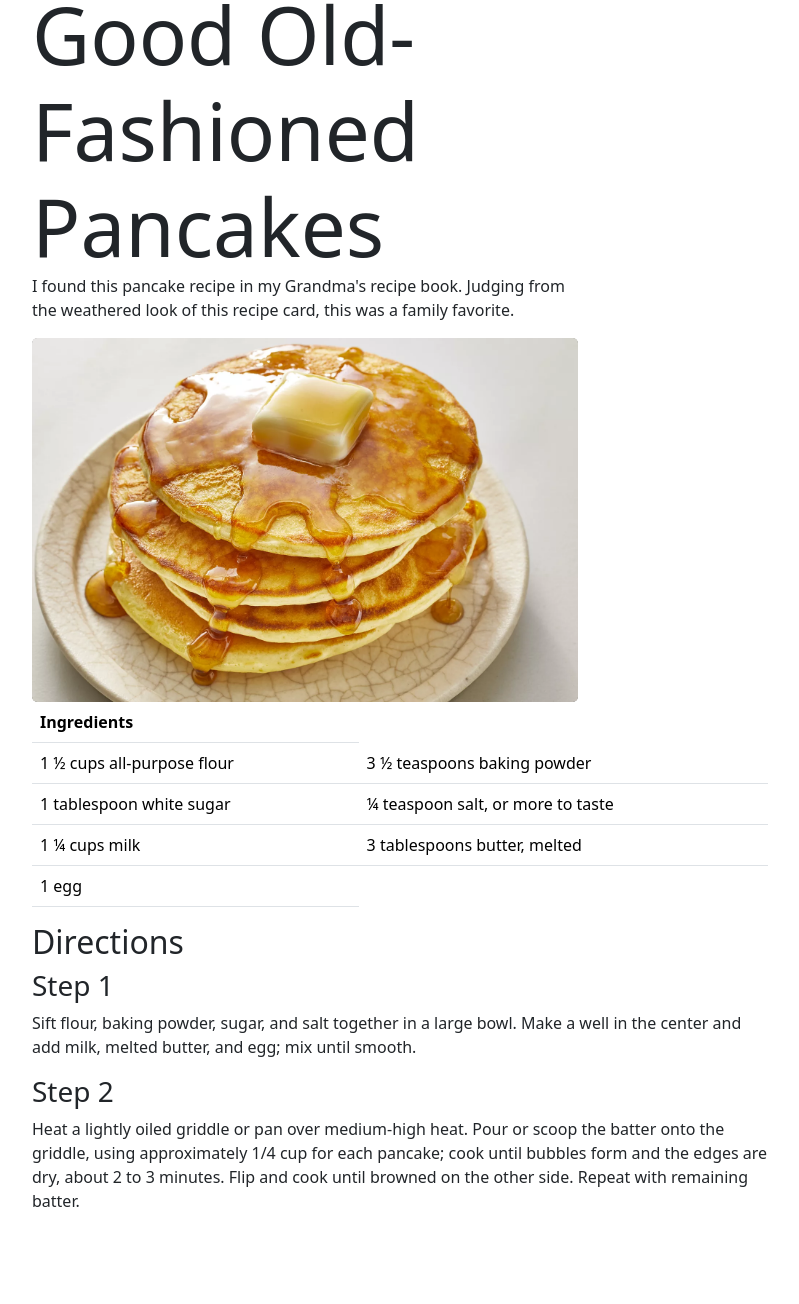
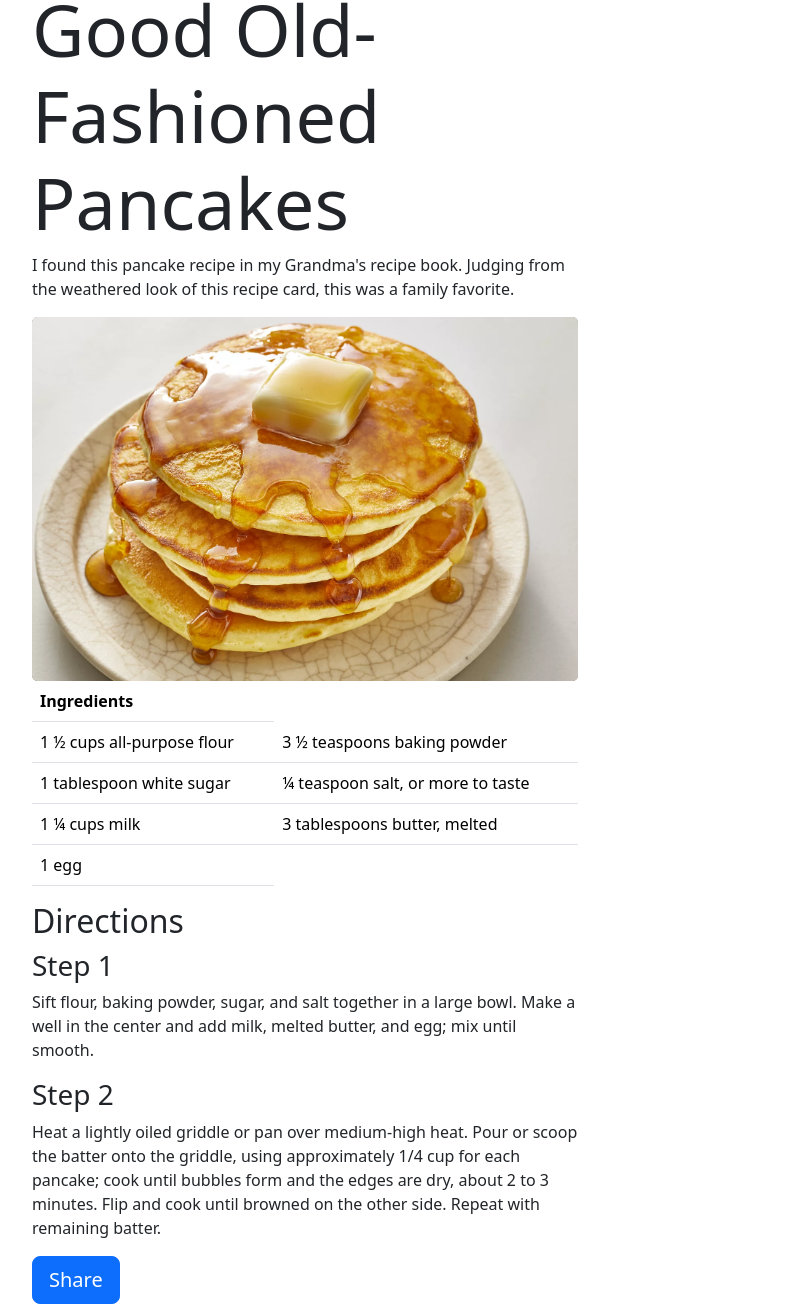
Before and after one commit to NoriesDev/THE-COOKBOOK, a plain HTML site: page recipe.html in a window 1280 px wide. Shown: the part 14-1318 px from the top of the page, without its empty margins (50-849 px from the left). Before the commit the page ends 1243 px from the top, so only its background shows below. Drawn offline with nearby package versions, Linux system fonts and the light colour scheme.

Commit message:
added share button with alert, and script file

```diff
--- a/recipe.html
+++ b/recipe.html
@@ -26,12 +26,8 @@
     <body>
         <div class="container">
             <div class="row">
-                <div class="col col-lg-8 display-1">
-                    Good Old-Fashioned Pancakes
-                </div>
-            </div>
-            <div class="row">
                 <div class="col col-lg-6">
+                    <h2 class="display-2">Good Old-Fashioned Pancakes</h2>
                     <p>
                         I found this pancake recipe in my Grandma's recipe book.
                         Judging from the weathered look of this recipe card,
@@ -62,7 +58,7 @@
                 </div>
             </div>
             <div class="row">
-                <div class="col col-lg-8">
+                <div class="col col-lg-6">
                     <table class="table">
                         <thead>
                             <tr>
@@ -90,7 +86,7 @@
                 </div>
             </div>
             <div class="row">
-                <div class="col col-lg-8">
+                <div class="col col-lg-6">
                     <h2 id="directions">Directions</h2>
                     <h3>Step 1</h3>
                     <p>
@@ -107,6 +103,13 @@
                         minutes. Flip and cook until browned on the other side.
                         Repeat with remaining batter.
                     </p>
+                    <button
+                        type="button"
+                        class="btn btn-primary btn-lg"
+                        id="share-button"
+                    >
+                        Share
+                    </button>
                 </div>
             </div>
         </div>
@@ -115,5 +118,6 @@
             integrity="sha384-MrcW6ZMFYlzcLA8Nl+NtUVF0sA7MsXsP1UyJoMp4YLEuNSfAP+JcXn/tWtIaxVXM"
             crossorigin="anonymous"
         ></script>
+        <script src="./script.js"></script>
     </body>
 </html>
--- /dev/null
+++ b/script.js
@@ -0,0 +1,4 @@
+const shareButton = document.querySelector("#share-button");
+shareButton.addEventListener("click", () =>
+    alert(`Share this recipe with your friends: ${location.hostname}`)
+);
```
